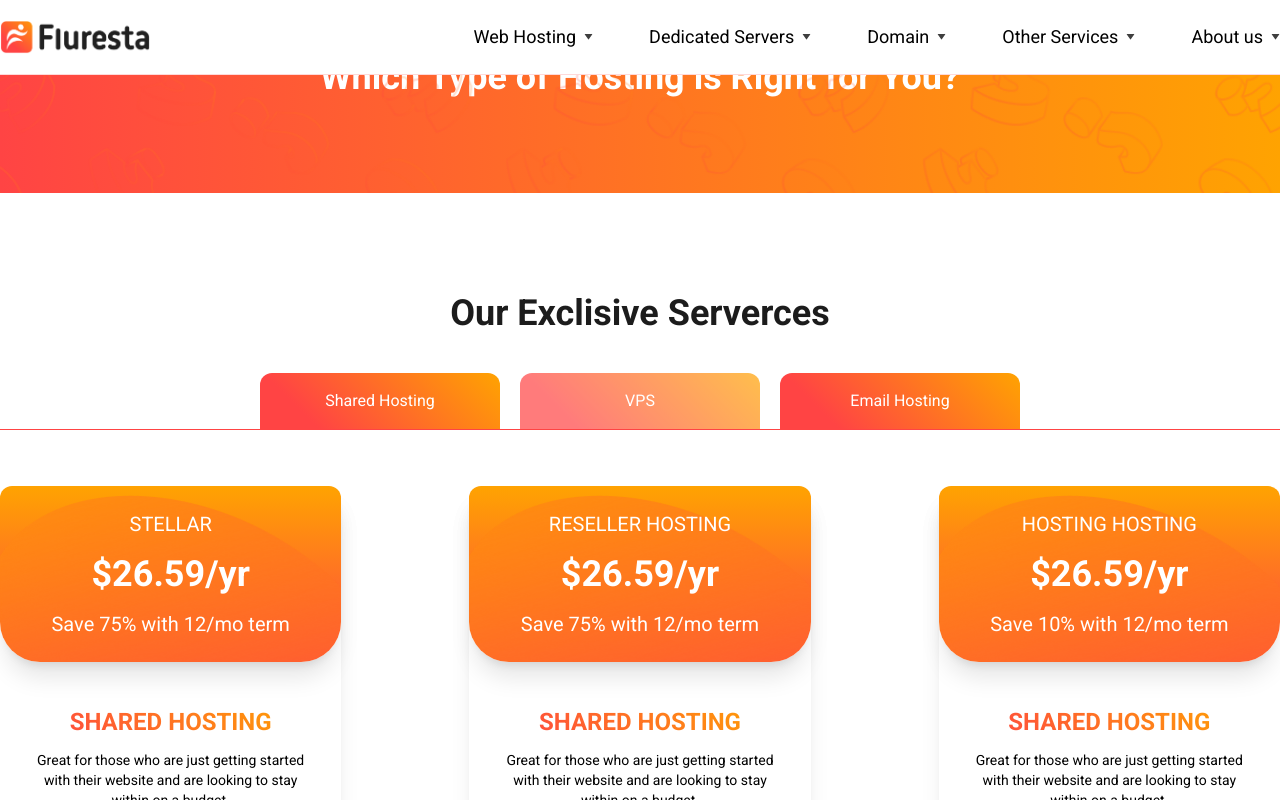
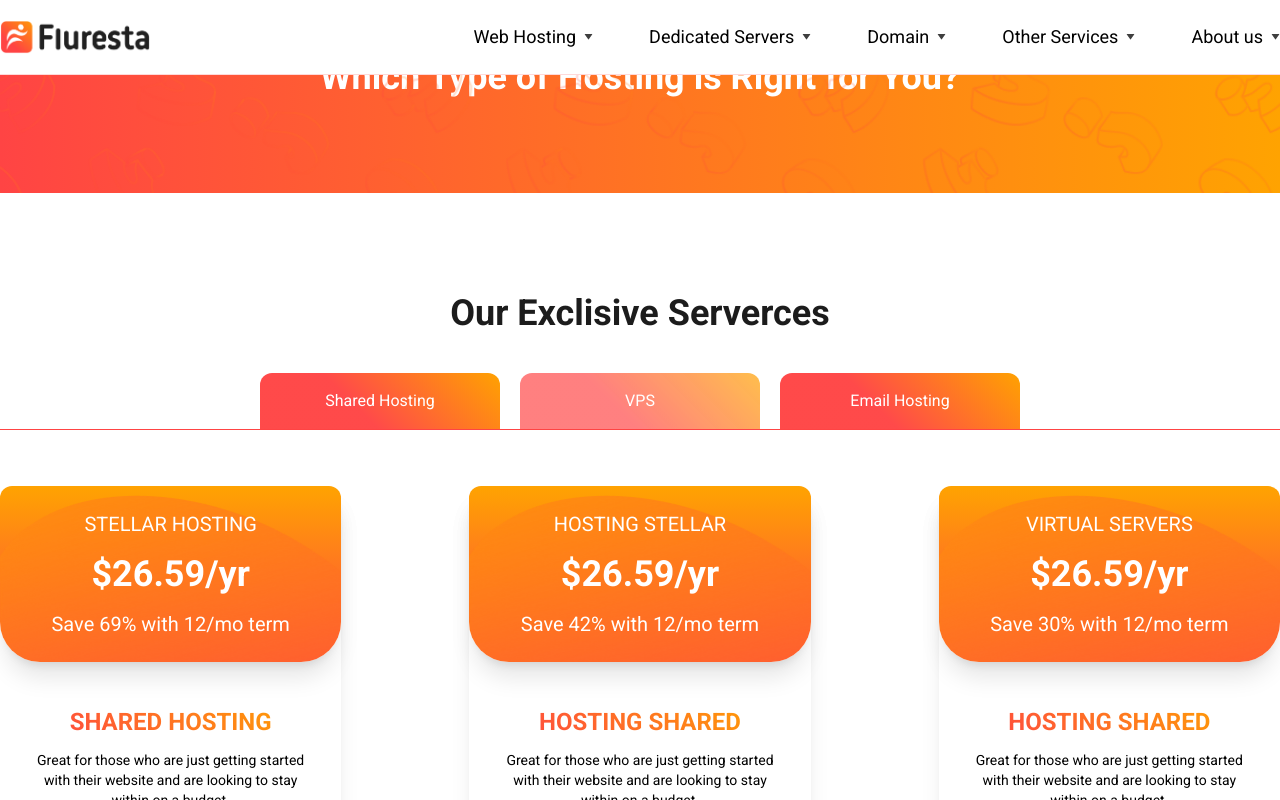
Before and after one commit to pothikit/hostfule-project, a React (Create React App) app: page / in a window 1280 px wide. Both pictures are taken after a click on the button "VPS". Shown: the part 2372-3172 px from the top of the page. Built offline with nearby package versions, Linux system fonts and the light colour scheme; a web font is replaced by a local one.

Commit message:
card tab clickable

```diff
--- a/src/components/home/exclusive/Exclusive.jsx
+++ b/src/components/home/exclusive/Exclusive.jsx
@@ -5,7 +5,9 @@ import '../home.css';
 function Exclusive() {
     const cardData = data.exclusive;
     const firstThreeData = cardData.slice(0, 3);
-    const [tab, setTab] = useState();
+    const secondthree = cardData.slice(3, 6);
+    const thirdThree = cardData.slice(6, 9);
+    const [tab, setTab] = useState(1);
     const handleclck = (tabNo) => {
         setTab(tabNo)
     }
@@ -21,9 +23,23 @@ function Exclusive() {
                             <button onClick={(() => handleclck(3))} className={`px-6 text-white py-4 tab-btn w-60 rounded-xl rounded-b-none ${tab === 3 ? "opacity-70" : "opacity-100"}`}>Email Hosting</button>
                         </div>
                     </div>
-                    <div className="tab-content grid grid-cols-1 md:grid-cols-3 mt-14 gap-32">
+                    <div className={`tab-content grid grid-cols-1 md:grid-cols-3 mt-14 gap-32  ${tab === 1 ? "block" : "hidden"}`}>
                         {
                             firstThreeData.map((cardItem) => (
+                                <PricingCard cardData={cardItem} key={cardItem.id}></PricingCard>
+                            ))
+                        }
+                    </div>
+                    <div className={`tab-content grid grid-cols-1 md:grid-cols-3 mt-14 gap-32  ${tab === 2 ? "block" : "hidden"}`}>
+                        {
+                            secondthree.map((cardItem) => (
+                                <PricingCard cardData={cardItem} key={cardItem.id}></PricingCard>
+                            ))
+                        }
+                    </div>
+                    <div className={`tab-content grid grid-cols-1 md:grid-cols-3 mt-14 gap-32  ${tab === 3 ? "block" : "hidden"}`}>
+                        {
+                            thirdThree.map((cardItem) => (
                                 <PricingCard cardData={cardItem} key={cardItem.id}></PricingCard>
                             ))
                         }
--- a/src/components/home/home.css
+++ b/src/components/home/home.css
@@ -6,9 +6,8 @@ background-clip: text;
 -webkit-text-fill-color: transparent;
 }
 .tab-btn{
-    background: linear-gradient(225deg, #FFA301 0%, #F44 80%);
+    background: linear-gradient(225deg, #ffa201 0%, rgba(255, 68, 68, 0.967) 60%);
 }
 .card-head{
     background: url("../../asstes/pricingshap.png") no-repeat left bottom, linear-gradient(180deg, #FFA301 0%, #F44 100%);
-
 }
```
Also changed, not shown: src/asstes/pricingshap.png.
